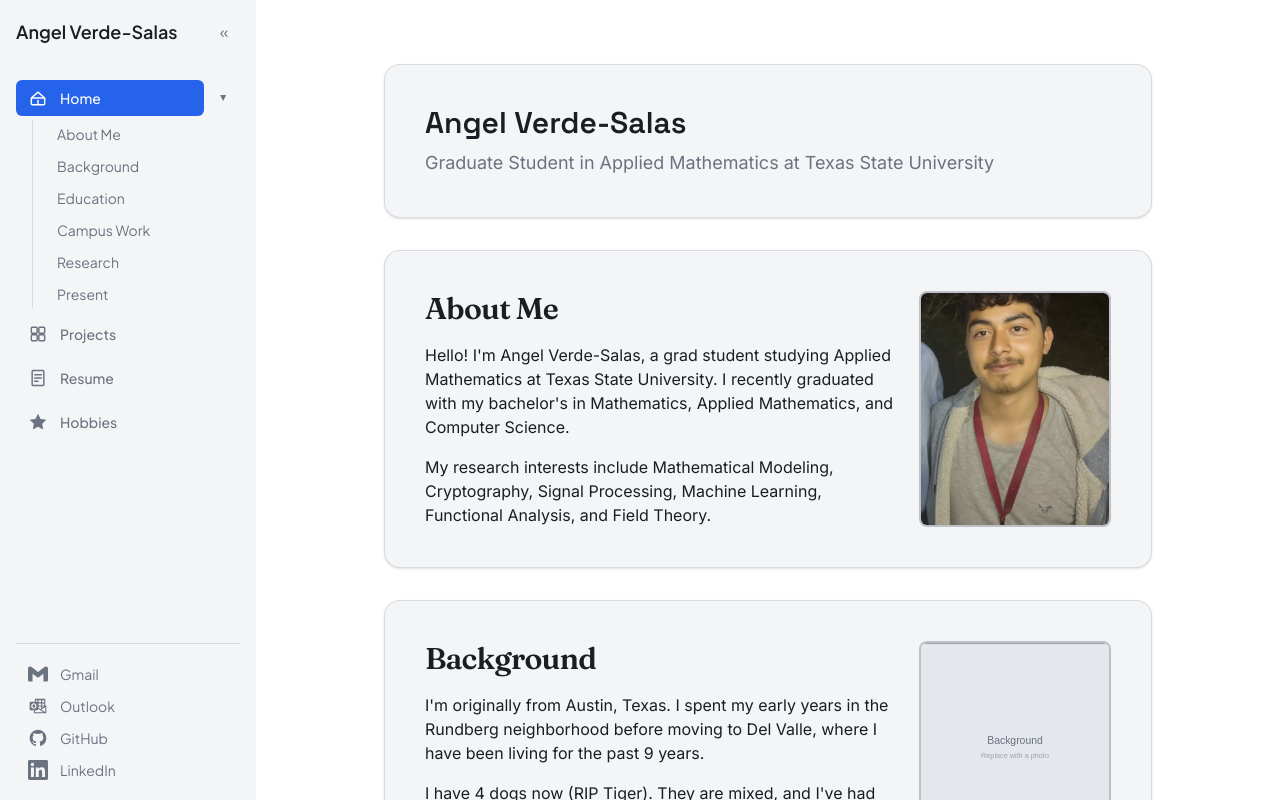
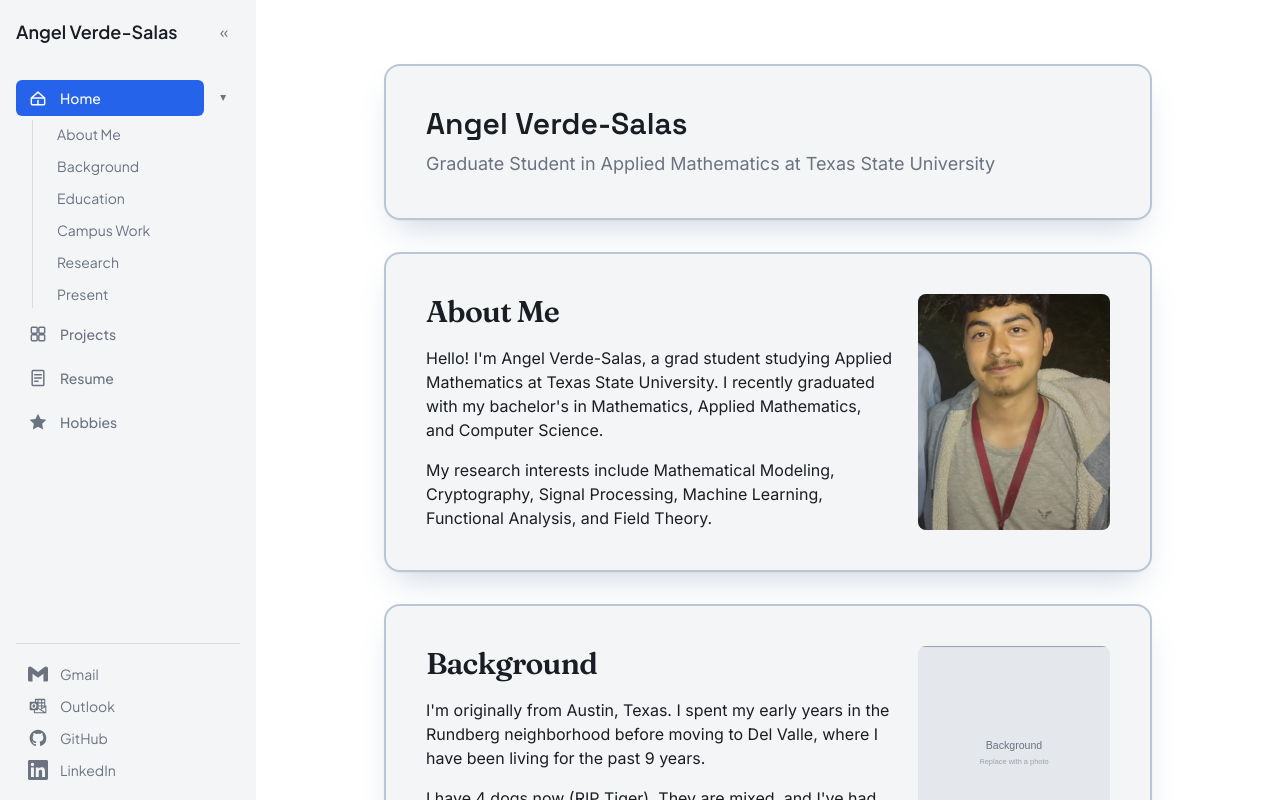
Before and after one commit to paka249/angel_verde_salas_personal, a React (Vite) app: page / in a window 1280 px wide. Shown: the top 800 px of the page. Built offline with nearby package versions, Linux system fonts and the light colour scheme.

Commit message:
Added borders around text box

```diff
--- a/src/components/Carousel.tsx
+++ b/src/components/Carousel.tsx
@@ -76,7 +76,7 @@ function Carousel({ slides, ariaLabel = 'Carousel', autoAdvance = true }: Carous
       onFocus={() => setIsFocusedWithin(true)}
       onBlur={handleBlur}
     >
-      <div className="overflow-hidden rounded-lg border border-muted/20 bg-surface">
+      <div className="overflow-hidden rounded-lg border-2 border-depth/40 bg-surface shadow-[0_1px_2px_rgba(15,23,42,0.04),0_18px_34px_-12px_rgba(100,128,158,0.32)]">
         <div className="relative overflow-hidden">
           <AnimatePresence mode="wait" custom={direction} initial={false}>
             <motion.div
--- a/src/pages/Hobbies.tsx
+++ b/src/pages/Hobbies.tsx
@@ -10,7 +10,7 @@ function Hobbies() {
 
   return (
     <div className="space-y-8">
-      <div className="rounded-2xl border border-muted/20 bg-surface p-8 shadow-sm md:p-10">
+      <div className="rounded-2xl border-2 border-depth/40 bg-surface p-8 shadow-[0_1px_2px_rgba(15,23,42,0.04),0_18px_34px_-12px_rgba(100,128,158,0.32)] md:p-10">
         <h1 className="font-heading text-2xl font-semibold text-text">Hobbies</h1>
         <p className="mt-6 max-w-xl text-text">
           Replace this placeholder with whatever you want to share here — hobbies,
@@ -24,7 +24,7 @@ function Hobbies() {
         <motion.section
           key={section.id}
           id={section.id}
-          className="scroll-mt-20 rounded-2xl border border-muted/20 bg-surface p-8 shadow-sm md:p-10"
+          className="scroll-mt-20 rounded-2xl border-2 border-depth/40 bg-surface p-8 shadow-[0_1px_2px_rgba(15,23,42,0.04),0_18px_34px_-12px_rgba(100,128,158,0.32)] md:p-10"
           initial={{ opacity: 0, y: 24 }}
           whileInView={{ opacity: 1, y: 0 }}
           viewport={{ once: true, amount: 0.3 }}
--- a/src/pages/Home.tsx
+++ b/src/pages/Home.tsx
@@ -4,7 +4,7 @@ import { homeSections } from '../data/home'
 function Home() {
   return (
     <div className="space-y-8">
-      <div className="rounded-2xl border border-muted/20 bg-surface p-8 shadow-sm md:p-10">
+      <div className="rounded-2xl border-2 border-depth/40 bg-surface p-8 shadow-[0_1px_2px_rgba(15,23,42,0.04),0_18px_34px_-12px_rgba(100,128,158,0.32)] md:p-10">
         <h1 className="font-heading text-3xl font-semibold text-text">Angel Verde-Salas</h1>
         <p className="mt-2 text-lg text-muted">
           Graduate Student in Applied Mathematics at Texas State University
@@ -15,7 +15,7 @@ function Home() {
         <motion.section
           key={section.id}
           id={section.id}
-          className="scroll-mt-20 flex flex-col gap-6 rounded-2xl border border-muted/20 bg-surface p-8 shadow-sm md:flex-row md:p-10"
+          className="scroll-mt-20 flex flex-col gap-6 rounded-2xl border-2 border-depth/40 bg-surface p-8 shadow-[0_1px_2px_rgba(15,23,42,0.04),0_18px_34px_-12px_rgba(100,128,158,0.32)] md:flex-row md:p-10"
           initial={{ opacity: 0, y: 24 }}
           whileInView={{ opacity: 1, y: 0 }}
           viewport={{ once: true, amount: 0.3 }}
@@ -34,7 +34,7 @@ function Home() {
           <motion.img
             src={section.image}
             alt=""
-            className="aspect-square w-full rounded-lg border-2 border-muted/40 object-cover md:w-48 md:shrink-0"
+            className="aspect-square w-full rounded-lg object-cover md:w-48 md:shrink-0"
             initial={{ opacity: 0, scale: 0.95 }}
             whileInView={{ opacity: 1, scale: 1 }}
             viewport={{ once: true, amount: 0.3 }}
--- a/src/styles/theme.css
+++ b/src/styles/theme.css
@@ -4,4 +4,5 @@
   --color-text: #1a1d23;
   --color-muted: #6b7280;
   --color-accent: #2563eb;
+  --color-depth: #64809e;
 }
```
